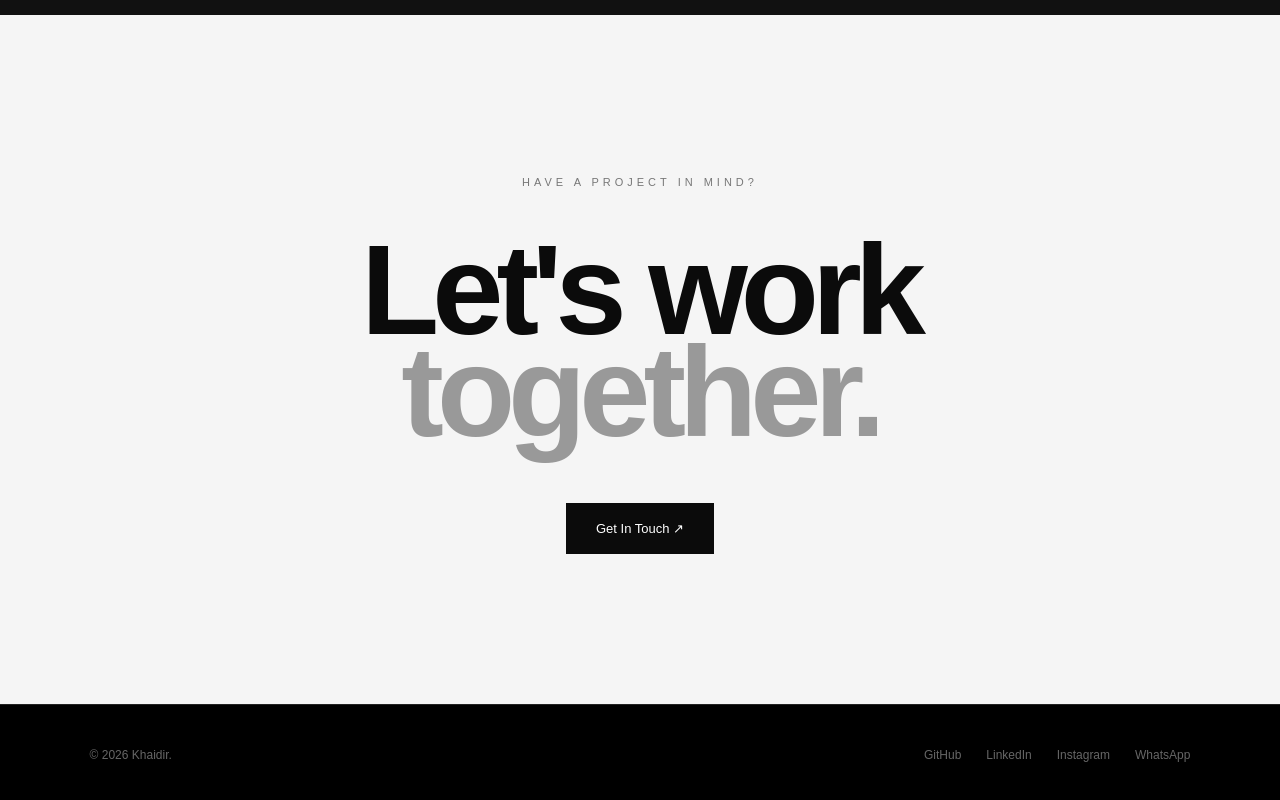
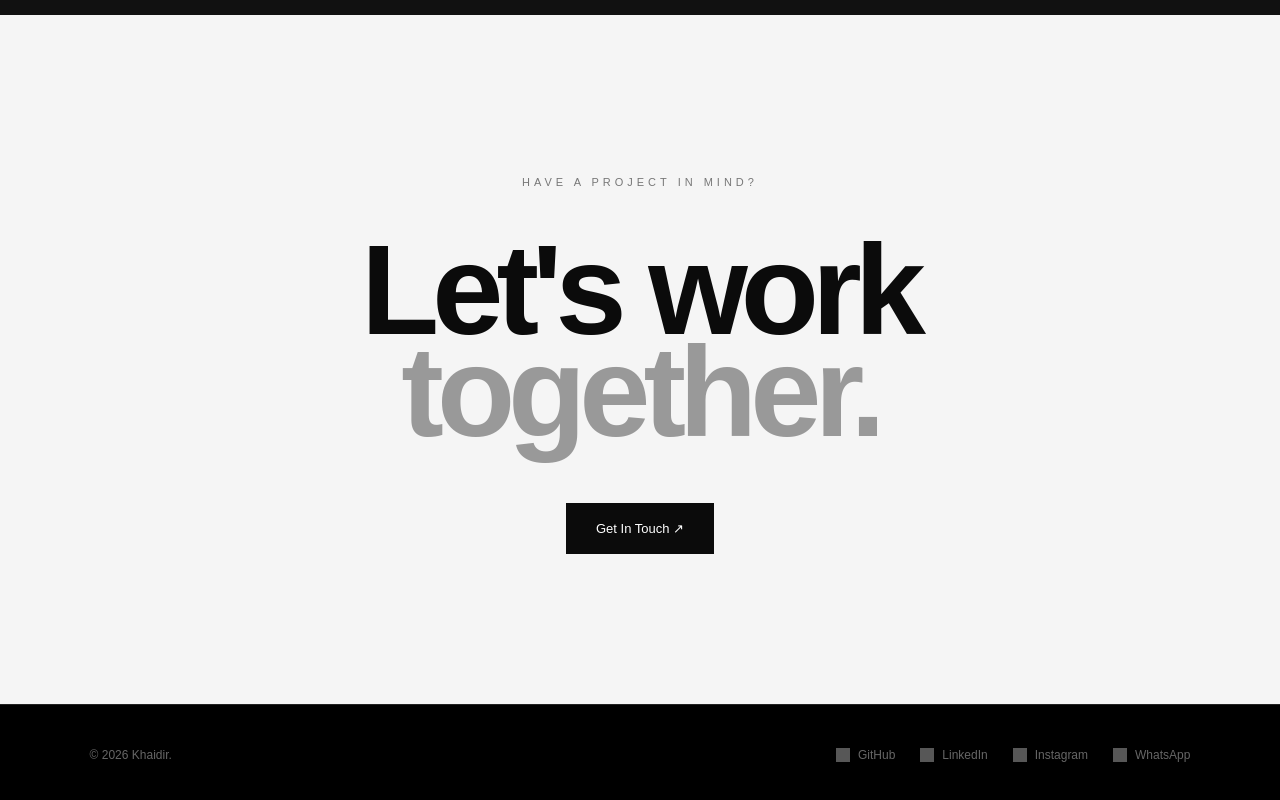
Before and after one commit to MuhammadKhaidir/portofolio, a React (Vite) app: page / in a window 1280 px wide. Shown: the part 10359-11159 px from the top of the page. Built offline with nearby package versions, Linux system fonts and the light colour scheme; grey boxes are pictures that could not be loaded.

Commit message:
logos for contact

```diff
--- a/src/components/Footer/Footer.css
+++ b/src/components/Footer/Footer.css
@@ -14,8 +14,25 @@
   gap: 25px;
 }
 
+.footer a {
+  display: inline-flex;
+  align-items: center;
+  gap: 8px;
+}
+
+.footer-icon {
+  width: 14px;
+  height: 14px;
+  opacity: 0.55;
+  transition: opacity 0.3s ease;
+}
+
 .footer a:hover {
   color: white;
+}
+
+.footer a:hover .footer-icon {
+  opacity: 1;
 }
 
 @media (max-width: 600px) {
--- a/src/components/Footer/Footer.jsx
+++ b/src/components/Footer/Footer.jsx
@@ -6,12 +6,22 @@ function Footer() {
       <p>© 2026 Khaidir.</p>
 
       <div>
-        <a href="https://github.com/MuhammadKhaidir">GitHub</a>
-        <a href="#">LinkedIn</a>
-        <a href="https://www.instagram.com/m.khaiidir/">Instagram</a>
+        <a href="https://github.com/MuhammadKhaidir">
+          <img src="https://cdn.simpleicons.org/github/ffffff" alt="" className="footer-icon" />
+          GitHub
+        </a>
+        <a href="#">
+          <img src="https://cdn.simpleicons.org/linkedin/ffffff" alt="" className="footer-icon" />
+          LinkedIn
+        </a>
+        <a href="https://www.instagram.com/m.khaiidir/">
+          <img src="https://cdn.simpleicons.org/instagram/ffffff" alt="" className="footer-icon" />
+          Instagram
+        </a>
         <a href="https://wa.me/62895634304200" target="_blank" rel="noopener noreferrer">
-  WhatsApp
-</a>
+          <img src="https://cdn.simpleicons.org/whatsapp/ffffff" alt="" className="footer-icon" />
+          WhatsApp
+        </a>
       </div>
     </footer>
   )
```
